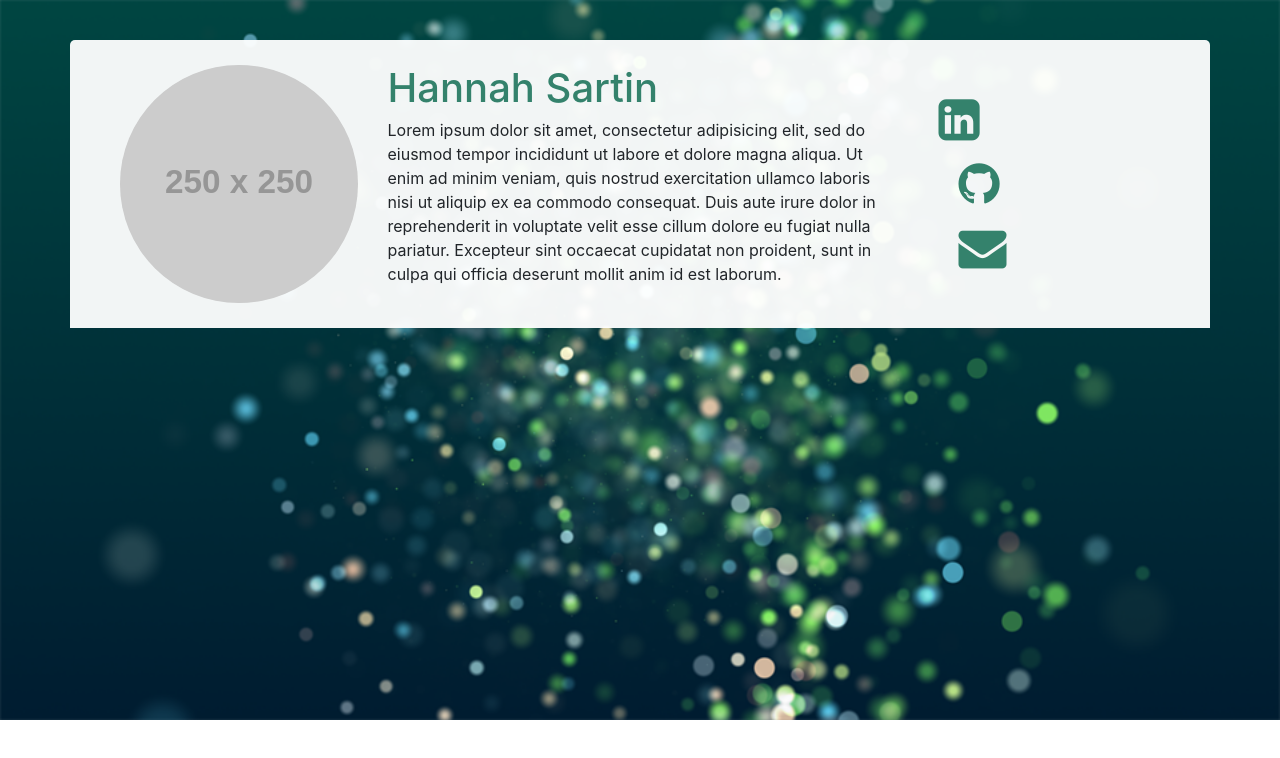
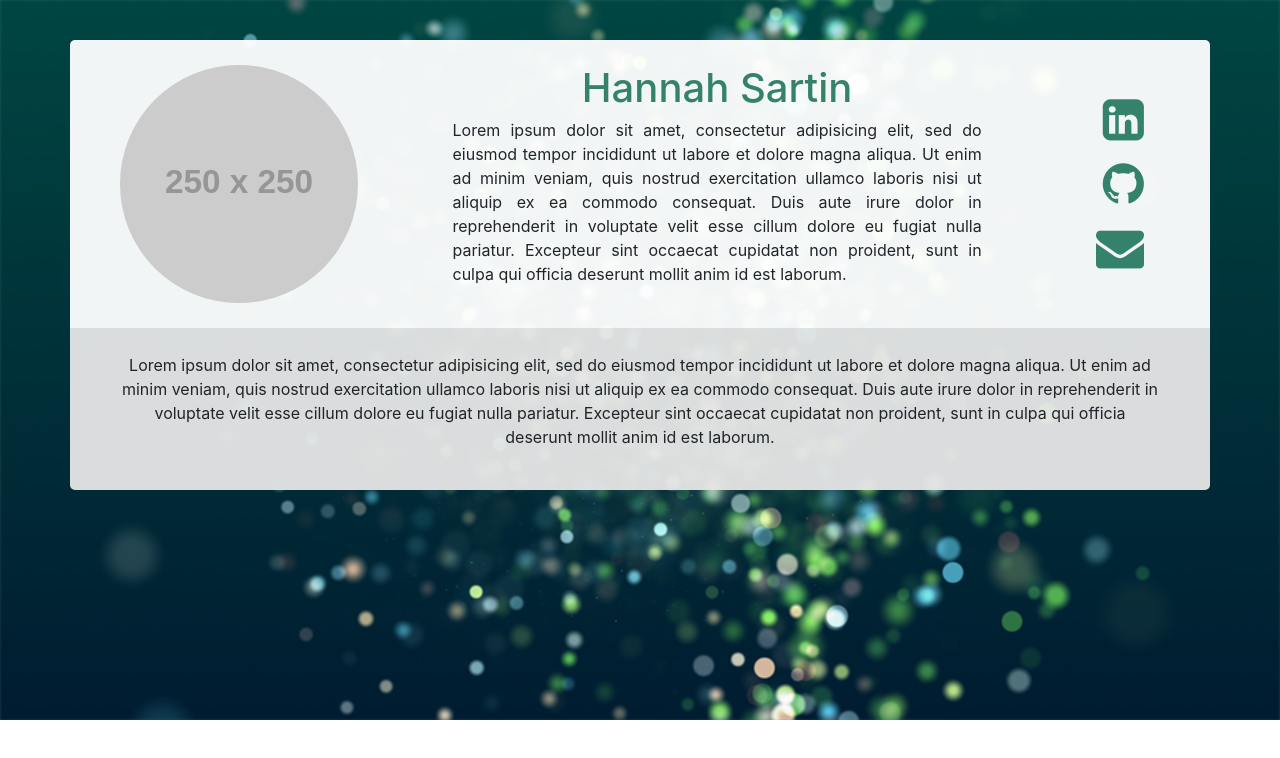
Before and after one commit to sylve0n/sylve0n.github.io.deprecated, a plain HTML site: page index.html in a window 1280 px wide. Drawn offline with nearby package versions, Linux system fonts and the light colour scheme; placeholder pictures from the web are drawn by us.

Commit message:
Added Second Container

```diff
--- a/index.html
+++ b/index.html
@@ -14,7 +14,7 @@
     <link rel="apple-touch-icon" href="images/favicon-code.ico">
 
   </head>
-  <body>
+  <body class="text-center">
 
       <div class="container">
         <div class="row align-items-center">
@@ -25,20 +25,26 @@
           <div class="col-md-3">
             <img src="http://via.placeholder.com/250x250" class="rounded-circle img-fluid" alt="me">
           </div>
-          <div class="col-md-6">
+          <div class="col">
             <h1>Hannah Sartin</h1>
-            <p>
+            <p class="text-justify">
               Lorem ipsum dolor sit amet, consectetur adipisicing elit, sed do eiusmod tempor incididunt ut labore et dolore magna aliqua. Ut enim ad minim veniam, quis nostrud exercitation ullamco laboris nisi ut aliquip ex ea commodo consequat. Duis aute irure dolor in reprehenderit in voluptate velit esse cillum dolore eu fugiat nulla pariatur. Excepteur sint occaecat cupidatat non proident, sunt in culpa qui officia deserunt mollit anim id est laborum.
             </p>
           </div>
           <div class="col-md-2">
-            <nav class="nav flex-md-column">
-              <a href="https://www.linkedin.com/in/hannah-sartin-004094142/" target="_blank" class="card-link nav-link"><i class="fa fa-linkedin-square fa-3x" aria-hidden="true"></i></a>
+            <nav class="nav flex-md-column text-md-right">
+              <a href="https://www.linkedin.com/in/hannah-sartin-004094142/" target="_blank" class="card-link nav-link" style="margin-left:20px"><i class="fa fa-linkedin-square fa-3x" aria-hidden="true"></i></a>
               <a href="https://github.com/sylve0n/" target="_blank" class="card-link nav-link"><i class="fa fa-github fa-3x" aria-hidden="true"></i></a>
               <a href="mailto:hannahsartin@gmail.com" target="_top" class="card-link nav-link"><i class="fa fa-envelope fa-3x" aria-hidden="true"></i></a>
             </nav>
           </div>
         </div>
+      </div>
+
+      <div class="container container-secondary">
+        <p>
+          Lorem ipsum dolor sit amet, consectetur adipisicing elit, sed do eiusmod tempor incididunt ut labore et dolore magna aliqua. Ut enim ad minim veniam, quis nostrud exercitation ullamco laboris nisi ut aliquip ex ea commodo consequat. Duis aute irure dolor in reprehenderit in voluptate velit esse cillum dolore eu fugiat nulla pariatur. Excepteur sint occaecat cupidatat non proident, sunt in culpa qui officia deserunt mollit anim id est laborum.
+        </p>
       </div>
 
 
--- a/styles.css
+++ b/styles.css
@@ -1,8 +1,4 @@
-/*.container-fluid{
-  margin: auto;
-  position: absolute;
-  top: 35%; left: 0; bottom: 0; right: 0;
-}*/
+/*main layout*/
 .container{
   background-color: rgba(255, 255, 255, 0.95);
   margin-top: 40px;
@@ -16,16 +12,6 @@
   border-bottom-right-radius: 5px;
   border-bottom-left-radius: 5px;
   background-color: rgba(230, 230, 230, 0.95);
-  text-align: center;
-}
-.col{
-  padding-left: 70px;
-}
-.nav-link, h1{
-  color: #34826c
-}
-.nav-link:hover{
-  color: #286353;
 }
 body{
   min-height: 100%;
@@ -33,6 +19,17 @@ body{
   background-repeat: no-repeat;
   background-size: cover;
 }
+.col{
+  padding-left: 80px;
+}
+/*nav-related styles*/
+.nav-link, h1{
+  color: #34826c;
+}
+.nav-link:hover{
+  color: #286353;
+}
+/*media queries*/
 @media screen and (max-width:768px) {
   .nav-link{
     margin: auto;
```
